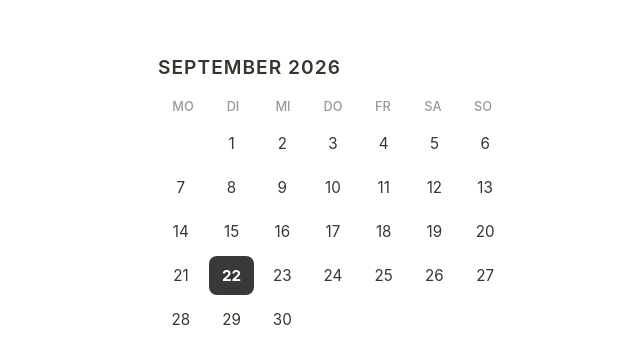
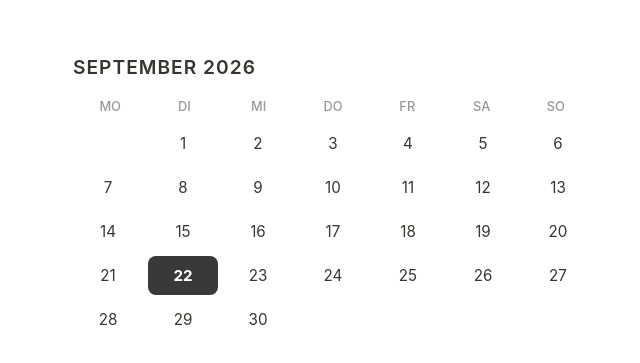
Before and after one commit to res202/notion-month-calendar, a plain HTML site: page index.html in a window 1280 px wide. Shown: the part 203-566 px from the top of the page, without its empty margins (307-947 px from the left). Drawn offline with Linux system fonts and the light colour scheme.

Commit message:
Adjust padding and max-width in index.html

```diff
--- a/index.html
+++ b/index.html
@@ -16,7 +16,7 @@
 
         body {
             margin: 0;
-            padding: 20px;
+            padding: 0px;
             background-color: var(--bg-color);
             color: var(--text-color);
             font-family: var(--font-family);
@@ -30,7 +30,7 @@
 
         .calendar {
             width: 100%;
-            max-width: 350px;
+            max-width: 520px;
         }
 
         .header {
```
